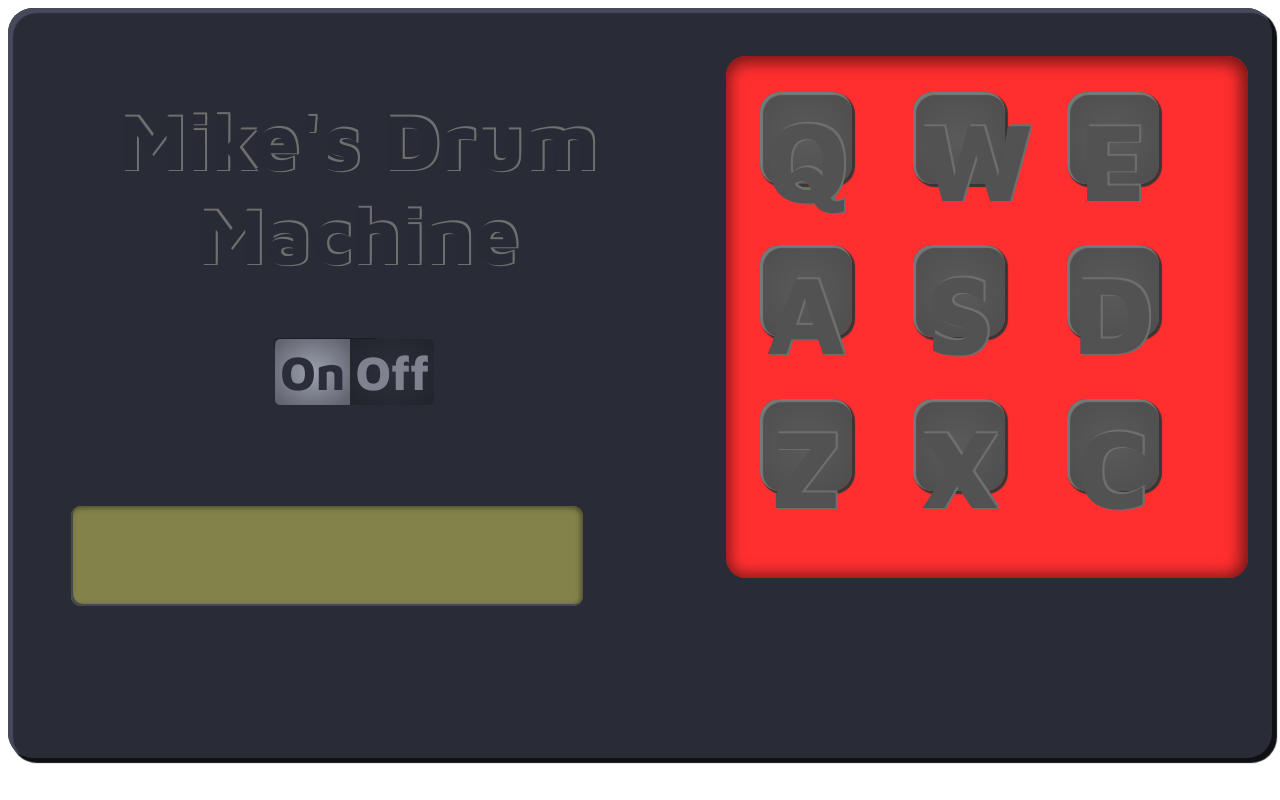
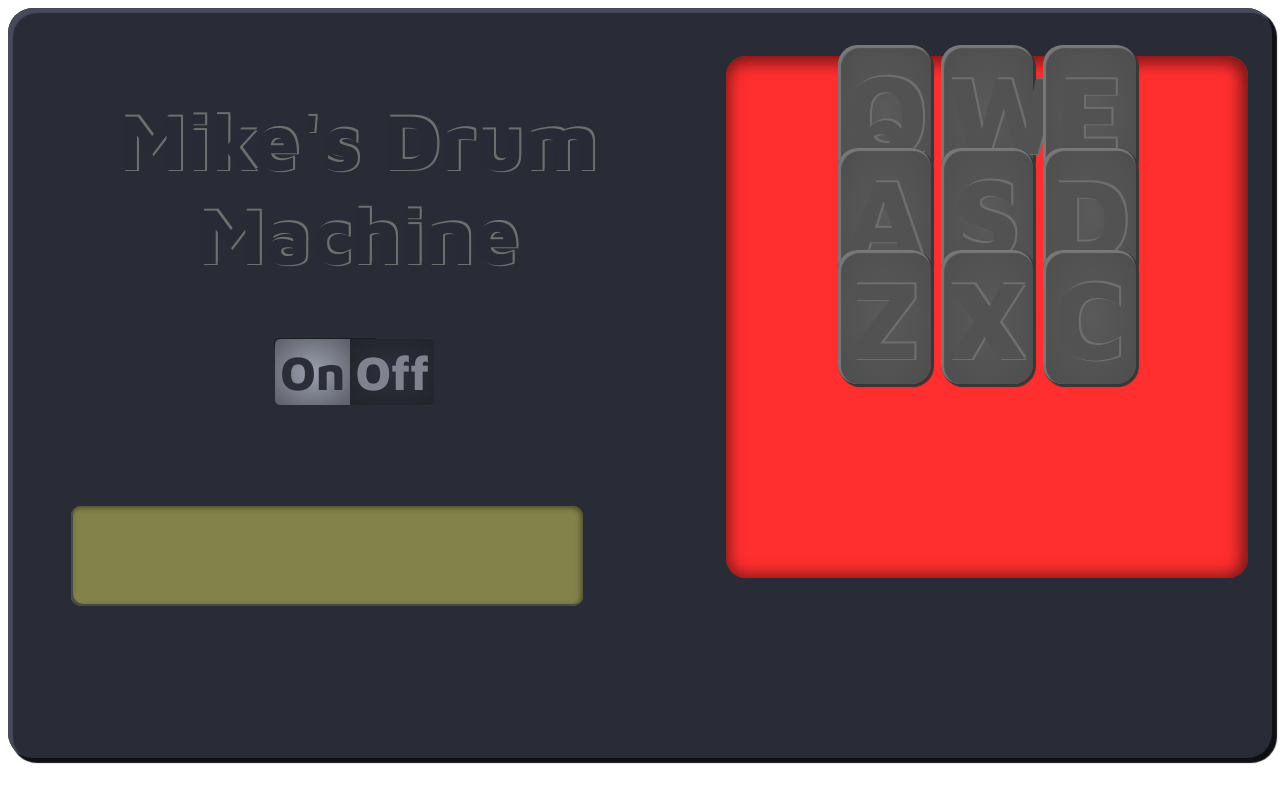
Before and after one commit to MWyssy/drum-machine, a React (Vite) app: page / in a window 1280 px wide. Built offline with nearby package versions, Linux system fonts and the light colour scheme.

Commit message:
resonsiveness touchups

```diff
--- a/src/Styles/DrumPad.css
+++ b/src/Styles/DrumPad.css
@@ -5,8 +5,8 @@
 #drum-pads {
     aspect-ratio: 1 / 1;
     display: grid;
-    grid-template-columns: 30% 30% 30%;
-    grid-template-rows: 30% 30% 30%;
+    grid-template-columns: 20% 20% 20%;
+    grid-template-rows: 20% 20% 20%;
     width: 90%;
     padding: 5px;
     background-color: rgb(255, 47, 47);
@@ -19,7 +19,7 @@
 
 .drum-pad {
     aspect-ratio: 1 / 1;
-    margin: 3px;
+    margin: 5px;
     background: radial-gradient(rgb(90, 90, 90), rgb(77, 77, 77));
     border-radius: 20px;
     border: none;
@@ -91,7 +91,6 @@
     @media (min-width: 0) {
         .drum-pad {
             font-size: 5rem;
-            max-height: 60%;
         }
         #drum-pads {
             max-height: 90%;
```
